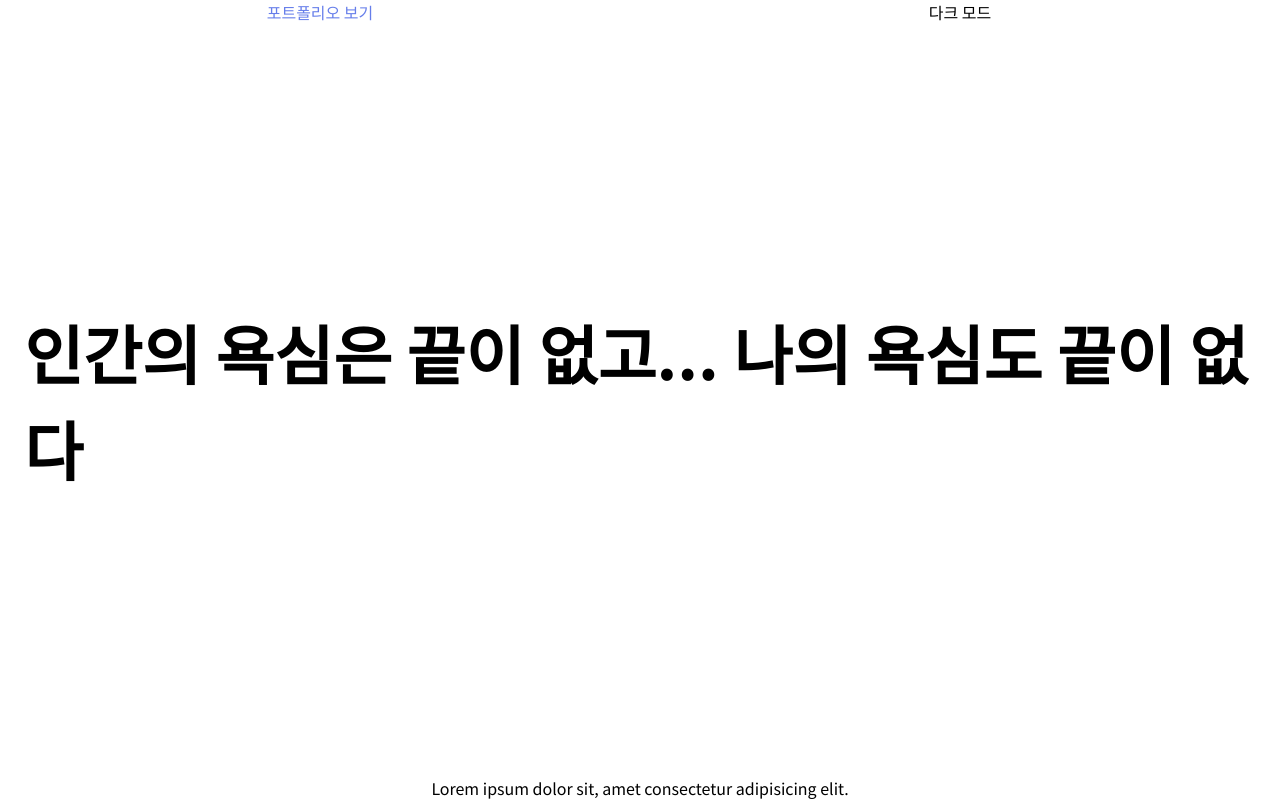
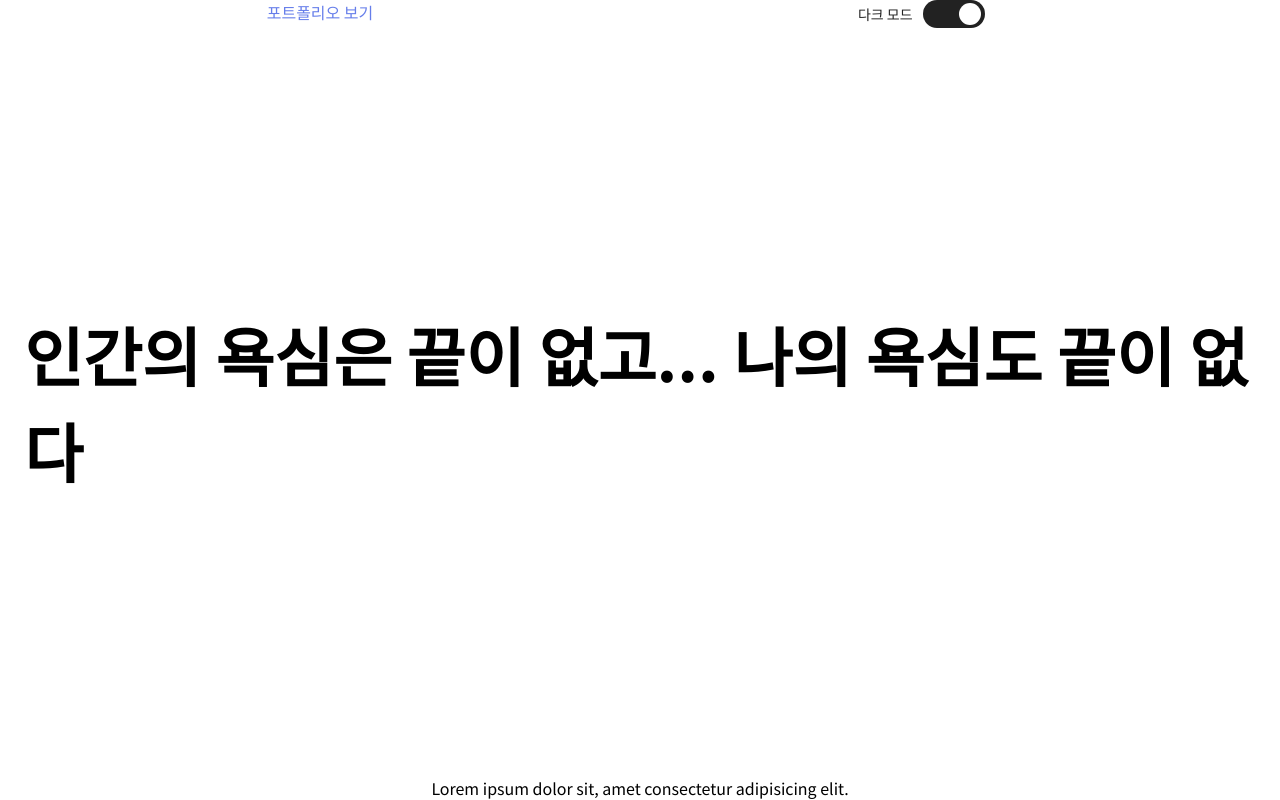
Before and after one commit to rukeni/RESUME, a React app: page / in a window 1280 px wide. Built offline with nearby package versions, Linux system fonts and the light colour scheme.

Commit message:
새로운 기능 : 테마 변경 토글 추가

```diff
--- a/src/components/Header.jsx
+++ b/src/components/Header.jsx
@@ -2,6 +2,7 @@ import React from 'react';
 import { Link } from 'react-router-dom';
 // eslint-disable-next-line import/no-extraneous-dependencies
 import PropTypes from 'prop-types';
+import Toggle from './Toggle';
 
 const Header = ({ isLogin, isLightMode, handleClick }) => (
   <div className="flex flex-4 w-full justify-around sticky">
@@ -30,15 +31,10 @@ const Header = ({ isLogin, isLightMode, handleClick }) => (
         )}
 
     </div>
-
-    <button
-      className="flex-1 w-full border-box"
-      type="button"
-      data-type="toggle"
-      onClick={handleClick}
-    >
-      {isLightMode ? '다크 모드' : '라이트 모드'}
-    </button>
+    <Toggle
+      isLightMode={isLightMode}
+      handleClick={handleClick}
+    />
   </div>
 );
 
--- /dev/null
+++ b/src/components/Toggle.jsx
@@ -0,0 +1,23 @@
+/* eslint-disable jsx-a11y/label-has-associated-control */
+import React from 'react';
+// eslint-disable-next-line import/no-extraneous-dependencies
+import PropTypes from 'prop-types';
+
+const Toggle = ({ isLightMode, handleClick }) => (
+  <button
+    type="button"
+    data-type="toggle"
+    className={`flex-1 w-full border-box flex justify-center items-center switch ${isLightMode ? 'on' : ''}`}
+    onClick={handleClick}
+  >
+    <label>다크 모드</label>
+    <div className="knob" />
+    <label>라이트 모드</label>
+  </button>
+);
+
+Toggle.propTypes = {
+  isLightMode: PropTypes.bool.isRequired,
+  handleClick: PropTypes.func.isRequired,
+};
+export default Toggle;
--- a/src/context/GlobalState.jsx
+++ b/src/context/GlobalState.jsx
@@ -36,10 +36,11 @@ const GlobalState = ({ children }) => {
 
   const handleClick = (e) => {
     e.preventDefault();
-    const { type } = e.target.dataset;
+    const { type } = e.currentTarget.dataset;
 
     switch (type) {
       case 'toggle':
+        console.log('토글발생');
         dispatch({
           type: SET_IS_LIGHT_MODE,
         });
--- a/src/domain/Login/LoginCard.jsx
+++ b/src/domain/Login/LoginCard.jsx
@@ -22,7 +22,7 @@ const LoginCard = () => (
             </div>
             <div className="md:w-2/3">
               <input
-                className="font-sans bg-gray-200 appearance-none border-2 border-gray-200 rounded w-full py-2 px-4 leading-tight focus:outline-none focus:bg-transparent focus:border-purple-500"
+                className="font-sans text-black bg-gray-200 appearance-none border-2 border-gray-200 rounded w-full py-2 px-4 leading-tight focus:outline-none focus:bg-transparent focus:border-purple-500"
                 id="login-id"
                 type="text"
                 value={login.id}
--- a/src/domain/Portfolio/PortfolioCard.jsx
+++ b/src/domain/Portfolio/PortfolioCard.jsx
@@ -1,7 +1,9 @@
 import React from 'react';
 
 const PortfolioCard = () => (
-  <div>
+  <div
+    className="flex-1 flex justify-center text-center items-center"
+  >
     포트폴리오 카드
   </div>
 );
--- a/src/styles/styles.css
+++ b/src/styles/styles.css
@@ -21,3 +21,205 @@ transition: all .5s ease-in-out;
 color: #667eea;
 font-family: 'Noto Sans KR';
 }
+
+@keyframes arrow-spin {
+  100% {
+    transform: rotate(179deg);
+  }
+}
+
+@-webkit-keyframes arrow-spin {
+  100% {
+    -webkit-transform: rotate(179deg);
+  }
+}
+
+.psoload,
+.psoload *,
+.psoload *:before,
+.psoload *:after {
+  box-sizing: border-box;
+  transition: all 0.3s;
+  -webkit-transition: all 0.3s;
+}
+
+.psoload {
+  position: relative;
+  height: 30px;
+  width: 30px;
+}
+
+.psoload .straight,
+.psoload .curve {
+  position: absolute;
+  top: 17.5%;
+  left: 17.5%;
+  width: 65%;
+  height: 65%;
+  border-radius: 100%;
+  animation: arrow-spin 0.85s cubic-bezier(0.2, 0.8, 0.9, 0.1) infinite;
+  -webkit-animation: arrow-spin 0.85s cubic-bezier(0.2, 0.8, 0.9, 0.1) infinite;
+}
+
+.psoload .straight:before,
+.psoload .straight:after {
+  content: '';
+  position: absolute;
+  width: 10%;
+  border-bottom: 3px solid #fafafa;
+  transform: rotate(45deg);
+  -webkit-transform: rotate(45deg);
+  z-index: 99999999999999999;
+}
+
+.psoload .straight:before {
+  top: 1px;
+  left: 1px;
+}
+
+.psoload .straight:after {
+  bottom: 1px;
+  right: 1px;
+}
+/*
+.psoload .curve:before,
+.psoload .curve:after {
+  content: '';
+  position: absolute;
+  width: 13px;
+  height: 6px;
+  border: solid 3px transparent;
+  border-top-color: #667eea;
+  border-radius: 50%/10px 10px 0 0;
+  z-index: 90001;
+} */
+
+.psoload .curve:before {
+  transform: rotate(-63deg) translateX(-10px) translateY(-4px);
+  -webkit-transform: rotate(-63deg) translateX(-10px) translateY(-4px);
+}
+
+.psoload .curve:after {
+  bottom: 5px;
+  right: 5px;
+  transform: 1rotate(115deg) translateX(-26px) translateY(-12px);
+  -webkit-transform: rotate(115deg) translateX(-26px) translateY(-12px);
+}
+
+.psoload .center {
+  position: absolute;
+  top: 20%;
+  left: 20%;
+  width: 60%;
+  height: 60%;
+  border-radius: 100%;
+  border: 3px solid #667eea;
+}
+
+.psoload .inner {
+  position: absolute;
+  top: 25%;
+  left: 25%;
+  width: 50%;
+  height: 50%;
+  border-radius: 100%;
+  animation: arrow-spin 0.85s cubic-bezier(0.2, 0.8, 0.9, 0.1) infinite reverse;
+  -webkit-animation: arrow-spin 0.85s cubic-bezier(0.2, 0.8, 0.9, 0.1) infinite reverse;
+}
+
+.psoload .inner:before,
+.psoload .inner:after {
+  content: '';
+  position: absolute;
+  width: 0;
+  height: 0;
+  border: 5px solid transparent;
+  border-bottom-width: 8px;
+  border-bottom-color: #667eea;
+}
+
+.psoload .inner:before {
+  top: 12px;
+  left: 12px;
+  transform: rotate(128deg);
+  -webkit-transform: rotate(128deg);
+}
+
+.psoload .inner:after {
+  bottom: 12px;
+  right: 12px;
+  transform: rotate(-48deg);
+  -webkit-transform: rotate(-48deg);
+}
+
+/* Toggle */
+.switch label {
+  float: left;
+  display: block;
+  font-size: 14px;
+  line-height: 28px;
+  color: #979696;
+  cursor: pointer;
+  transition: 0.5s color;
+}
+.switch label:first-of-type {
+  color: #222;
+}
+/* .switch.on label:first-of-type {
+  color: #fff
+} */
+.switch label:hover {
+  color: #667eea !important;
+}
+.switch.on .knob {
+  float: left;
+  width: 62px;
+  height: 28px;
+  margin: 0 10px;
+  border-radius: 14px;
+  background: #222;
+  position: relative;
+}
+.switch.on .knob:after {
+  content: "";
+  background: #fff;
+  width: 22px;
+  height: 22px;
+  border-radius: 100%;
+  position: absolute;
+  left: 4px;
+  top: 3px;
+  display: block;
+  transition: 0.5s left;
+}
+.switch .knob {
+  float: left;
+  width: 62px;
+  height: 28px;
+  margin: 0 10px;
+  border-radius: 14px;
+  background: #fff;
+  position: relative;
+}
+.switch .knob:after {
+  content: "";
+  background: #222;
+  width: 22px;
+  height: 22px;
+  border-radius: 100%;
+  position: absolute;
+  left: 4px;
+  top: 3px;
+  display: block;
+  transition: 0.5s left;
+}
+.switch.on label:first-of-type {
+  color: #222;
+}
+.switch.on label:last-of-type {
+  color: #fff;
+}
+.switch.on .knob:after {
+  left: 36px;
+  transition: 0.5s left;
+}
```
Also changed, not shown: src/styles/tailwind.css.
